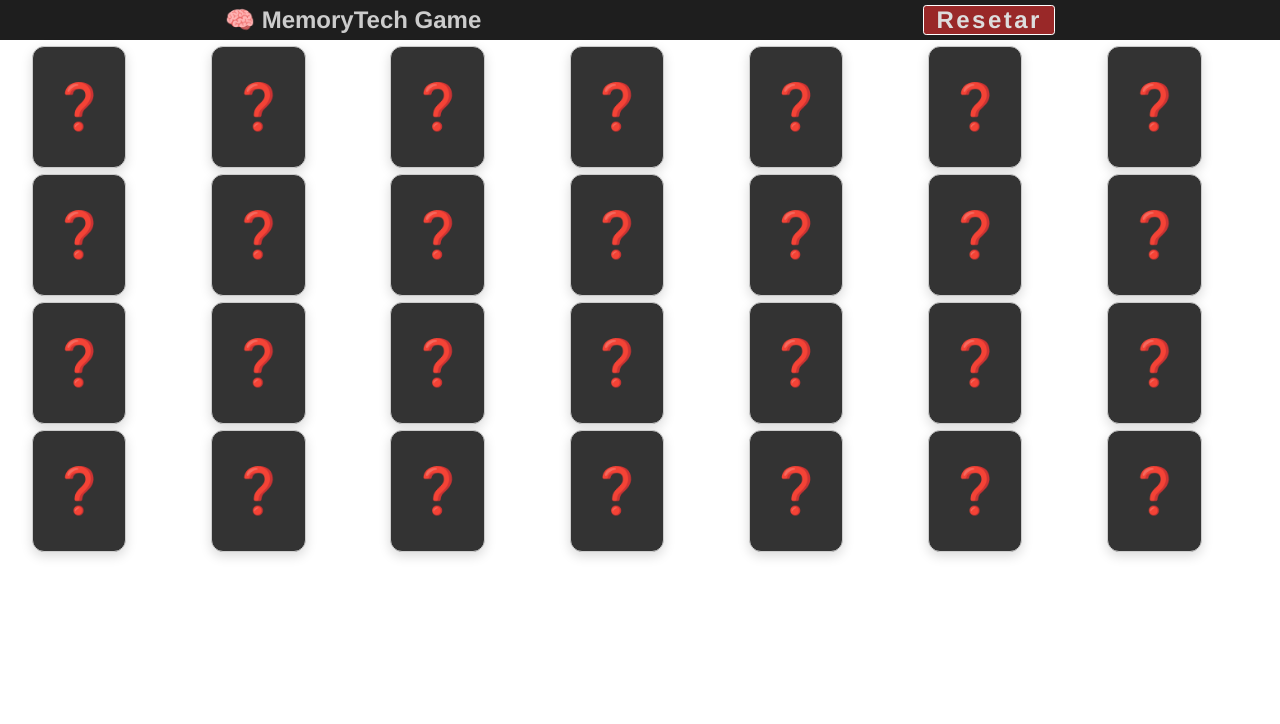
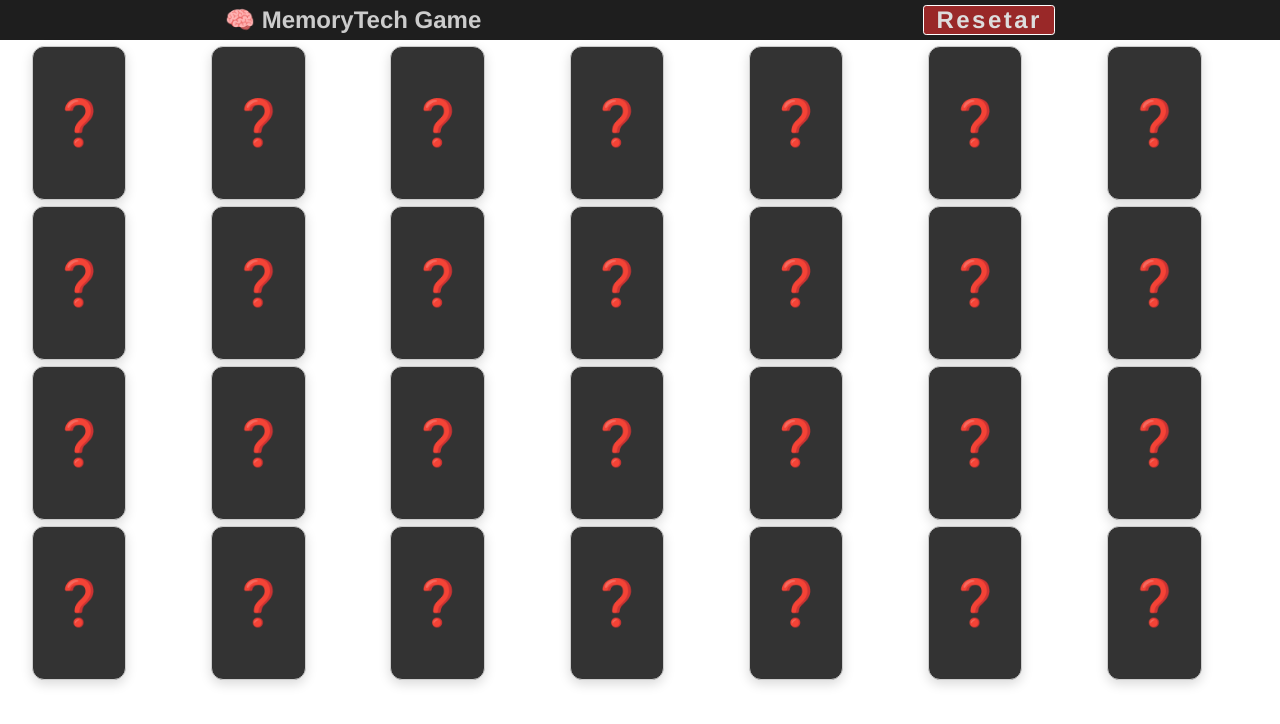
Before and after one commit to ramalhoraphael/MemoryTechGame, a React (Vite) app: page / in a window 1280 px wide. Shown: the top 724 px of the page. Built offline with nearby package versions, Linux system fonts and the light colour scheme.

Commit message:
fix: Ajustes de responsividade de alguns devices especificos

```diff
--- a/src/components/Carta/Carta.css
+++ b/src/components/Carta/Carta.css
@@ -76,7 +76,7 @@
 }
 @media screen and (min-width: 900px) {
   .carta-externa-fixo {
-    padding: 0.2rem 0.2rem;
+    padding: 0.3rem 0.6rem;
   }
 }
 @media screen and (min-width: 1000px) {
@@ -107,9 +107,28 @@
     font-size: 2.8rem;
   }
 }
+/*NestHub*/
+@media screen and (min-width: 1024px) and (min-height: 600px) and (orientation: landscape) {
+  .carta-externa-fixo {
+    padding: 0.2rem 1rem;
+  }
+}
+
 @media screen and (min-width: 1229px) and (orientation: landscape) {
   .carta-externa-fixo {
     padding: 0.2rem 2rem;
+  }
+}
+/*Surface Pro 7*/
+@media screen and (min-width: 1300px) and (min-height: 900px) /*and (orientation: landscape) */ {
+  .carta-externa-fixo {
+    padding: 0.2rem 1.5rem;
+  }
+}
+/*Ipad Pro*/
+@media screen and (min-width: 1300px) and (min-height: 1000px) /*and (orientation: landscape) */ {
+  .carta-externa-fixo {
+    padding: 0.2rem 1rem;
   }
 }
 @media screen and (min-width: 1536px) and (orientation: landscape) {
--- a/src/components/Mesa/Mesa.css
+++ b/src/components/Mesa/Mesa.css
@@ -43,12 +43,12 @@
 /*portrait*/
 @media screen and (min-height: 600px) {
   .carta-grid {
-    grid-template-rows: repeat(7, 5.6rem);
+    grid-template-rows: repeat(7, 5rem);
   }
 }
 @media screen and (min-height: 700px) {
   .carta-grid {
-    grid-template-rows: repeat(7, 5.8rem);
+    grid-template-rows: repeat(7, 5.4rem);
   }
 }
 @media screen and (min-height: 800px) {
@@ -68,7 +68,7 @@
 }
 @media screen and (min-height: 1100px) {
   .carta-grid {
-    grid-template-rows: repeat(7, 7.6rem);
+    grid-template-rows: repeat(7, 8.2rem);
   }
 }
 @media screen and (min-height: 1200px) {
@@ -98,6 +98,7 @@
     grid-template-columns: repeat(4, 12.3rem);
   }
 }
+
 @media screen and (min-width: 900px) {
   .carta-grid {
     grid-template-columns: repeat(4, 13.6rem);
@@ -138,7 +139,7 @@
     column-gap: 1.1rem;
   }
 }
-@media screen and (min-width: 730px) and (orientation: landscape) {
+@media screen and (min-width: 720px) and (orientation: landscape) {
   .carta-grid {
     grid-template-rows: repeat(4, 4rem);
     grid-template-columns: repeat(7, 5.5rem);
@@ -146,6 +147,13 @@
   }
   .cabecalho {
     font-size: 1.15rem;
+  }
+}
+/*Surface Duo*/
+@media screen and (min-width: 720px) and (min-height: 500px) and (orientation: landscape) {
+  .carta-grid {
+    grid-template-rows: repeat(4, 6.6rem);
+    grid-template-columns: repeat(7, 5.2rem);
   }
 }
 @media screen and (min-width: 840px) and (orientation: landscape) {
@@ -161,6 +169,14 @@
     column-gap: 1.3rem;
   }
 }
+@media screen and (min-width: 880px) and (orientation: landscape) {
+  .carta-grid {
+    grid-template-rows: repeat(4, 4rem);
+    grid-template-columns: repeat(7, 6.8rem);
+    column-gap: 1.3rem;
+  }
+}
+
 @media screen and (min-width: 930px) and (orientation: landscape) {
   .carta-grid {
     grid-template-rows: repeat(4, 4.7rem);
@@ -176,16 +192,51 @@
     grid-template-columns: repeat(7, 8rem);
   }
 }
+/*NestHub*/
+@media screen and (min-width: 1024px) and (min-height: 600px) and (orientation: landscape) {
+  .carta-grid {
+    grid-template-rows: repeat(4, 7.5rem);
+    grid-template-columns: repeat(7, 8rem);
+  }
+}
+/*ipad Mini*/
+@media screen and (min-width: 1024px) and (min-height: 760px) and (orientation: landscape) {
+  .carta-grid {
+    grid-template-rows: repeat(4, 9.6rem);
+    grid-template-columns: repeat(7, 8rem);
+  }
+}
 @media screen and (min-width: 1150px) and (orientation: landscape) {
   .carta-grid {
     grid-template-rows: repeat(4, 10rem);
     grid-template-columns: repeat(7, 9.25rem);
   }
 }
+
 @media screen and (min-width: 1229px) and (orientation: landscape) {
   .carta-grid {
     grid-template-rows: repeat(4, 8rem);
     grid-template-columns: repeat(7, 9.9rem);
+  }
+}
+@media screen and (min-width: 1280px) and (min-height: 800px) and (orientation: landscape) {
+  .carta-grid {
+    grid-template-rows: repeat(4, 10rem);
+    grid-template-columns: repeat(7, 9.9rem);
+  }
+}
+/*Surface Pro 7*/
+@media screen and (min-width: 1300px) and (min-height: 900px) and (orientation: landscape) {
+  .carta-grid {
+    grid-template-rows: repeat(4, 11rem);
+    grid-template-columns: repeat(7, 11rem);
+  }
+}
+/*Ipad Pro*/
+@media screen and (min-width: 1300px) and (min-height: 1000px) and (orientation: landscape) {
+  .carta-grid {
+    grid-template-rows: repeat(4, 13rem);
+    grid-template-columns: repeat(7, 11rem);
   }
 }
 @media screen and (min-width: 1536px) and (orientation: landscape) {
```
